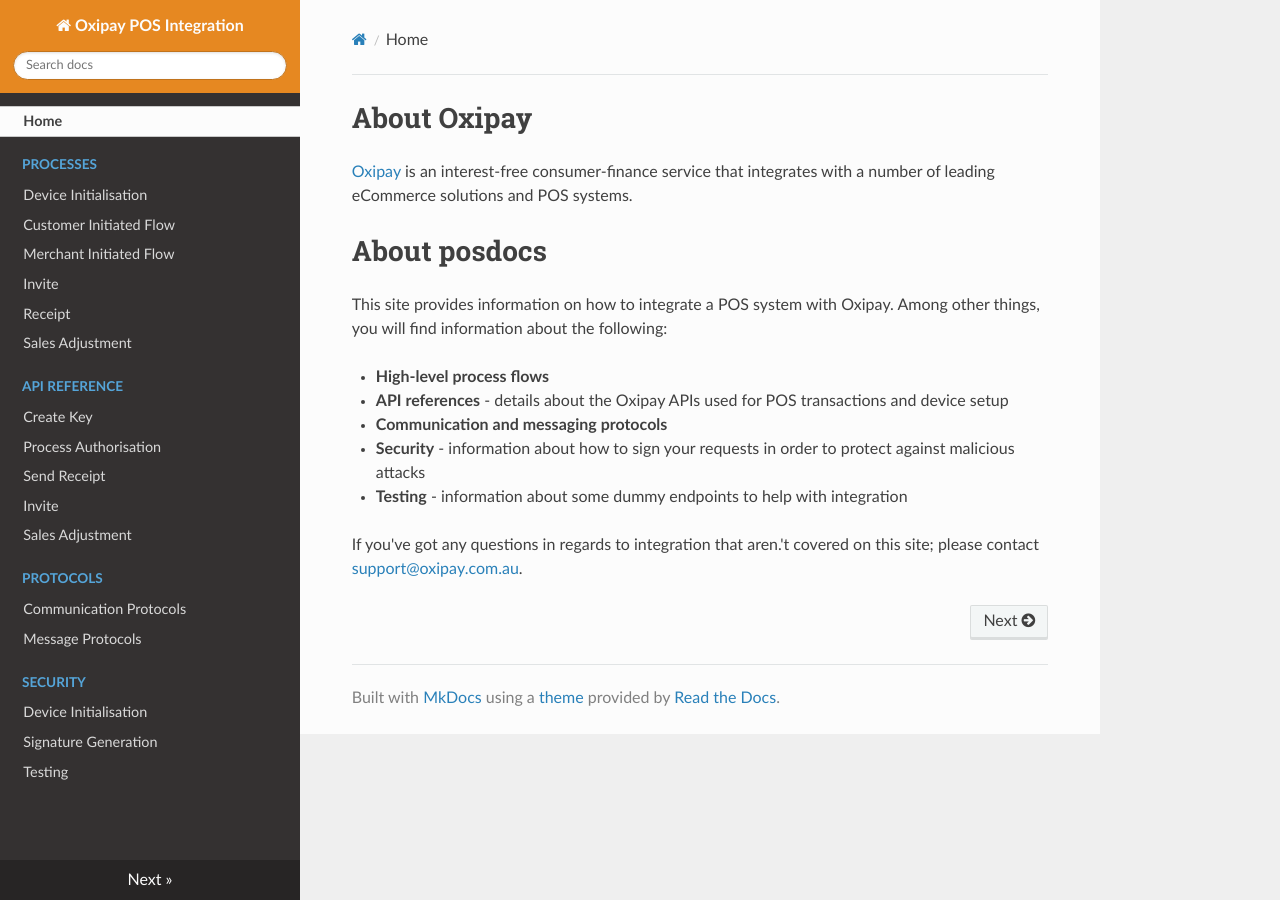
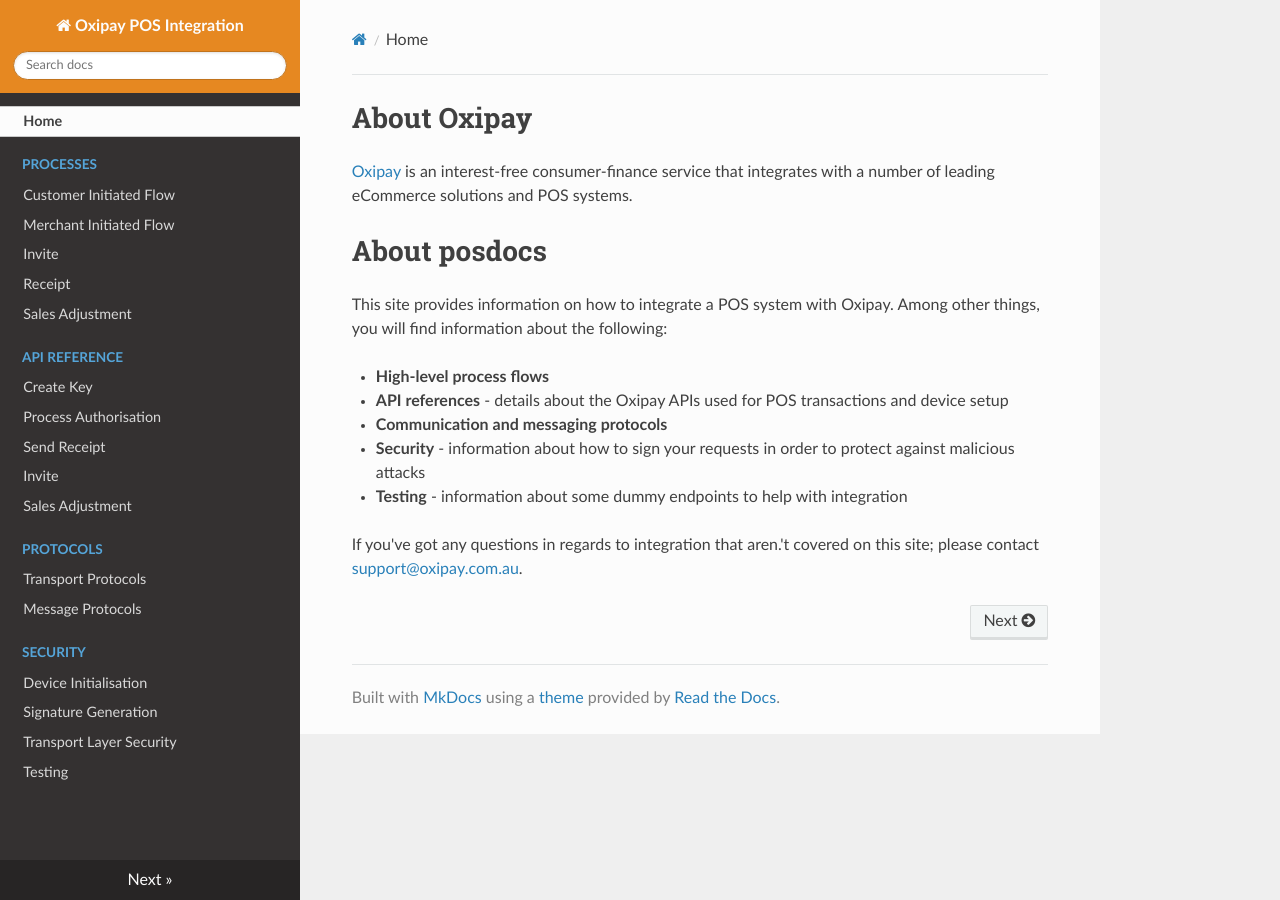
Before and after one commit to oxipay/posdocs, an MkDocs documentation site: the page built from docs/index.md, in a window 1280 px wide. Built offline with MkDocs 1.6.1, drawn with Linux system fonts in a browser that asks for light colours; nearby versions of some CDN libraries; old or Windows-style settings are respelled for this version of MkDocs.

Commit message:
added information about transport layer security

```diff
--- a/mkdocs.yml
+++ b/mkdocs.yml
@@ -2,7 +2,6 @@ site_name: Oxipay POS Integration
 pages:
 - Home: 'index.md'
 - Processes:
-    - Device Initialisation: 'process/device_initialisation.md'
     - Customer Initiated Flow: 'process/customer_initiated_flow.md'
     - Merchant Initiated Flow: 'process/merchant_initiated_flow.md'
     - Invite: 'process/invite.md'
@@ -15,11 +14,12 @@ pages:
     - Invite: 'api/invite.md'
     - Sales Adjustment: 'api/sales_adjustment.md'
 - Protocols:
-    - Communication Protocols: 'protocols/communication_protocols.md'
+    - Transport Protocols: 'protocols/transport_protocols.md'
     - Message Protocols: 'protocols/message_protocols.md'
 - Security:
     - Device Initialisation: 'security/device_initialisation.md'
     - Signature Generation: 'security/signature_generation.md'
+    - Transport Layer Security: 'security/transport_layer_security.md'
 - Testing: 'testing/index.md'
 theme: readthedocs
 extra_css: [css/jquery.modal.min.css, css/custom.css]
```
Also changed, not shown: docs/security/transport_layer_security.md (added, +5 -0 lines), docs/protocols/communication_protocols.md (deleted), docs/protocols/transport_protocols.md (added).
